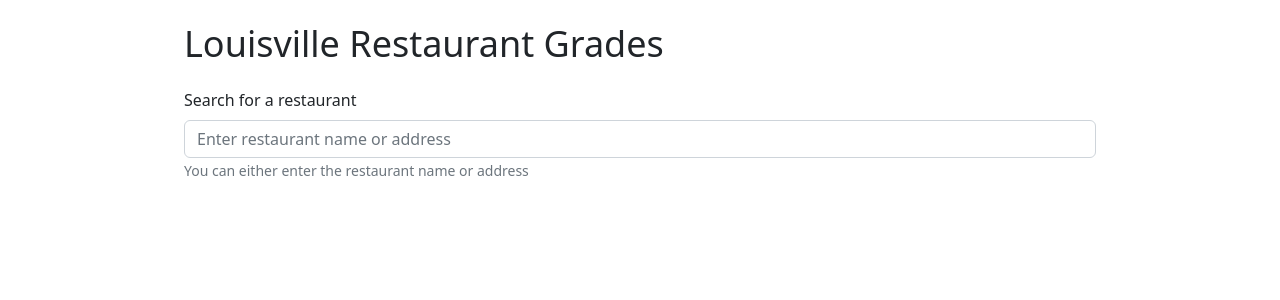
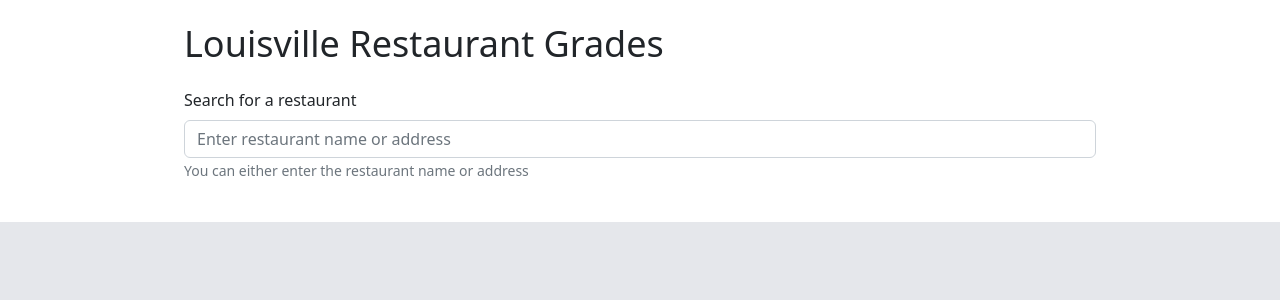
Before and after one commit to LouisvilleData/RestaurantGrades, a React (Create React App) app: page / in a window 1280 px wide. Shown: the top 300 px of the page. Built offline with nearby package versions, Linux system fonts and the light colour scheme.

Commit message:
Working on layout

```diff
--- a/src/App.js
+++ b/src/App.js
@@ -10,7 +10,7 @@
     }
   ])
   return (
-    <div>
+    <div className='bg-gray-200'>
       <RouterProvider router={router} />
     </div>
   )
--- a/src/pages/Home.js
+++ b/src/pages/Home.js
@@ -1,9 +1,12 @@
 import debounce from "lodash.debounce";
 import { useEffect, useState } from "react";
 import Form from "react-bootstrap/Form";
+import Spinner from 'react-bootstrap/Spinner';
 
 export default function Home() {
     const [restaurantResults, setRestaurantResults] = useState([]);
+    const [loading, setLoading] = useState(false);
+
     useEffect(() => {
         // navigator.geolocation.getCurrentPosition(function(position) {
         //   // console.log("Latitude is :", position.coords.latitude);
@@ -17,9 +20,11 @@
         const query = event.target.value;
 
         if (query !== "" && query.length > 2) {
+            setLoading(true);
             fetch(`https://services1.arcgis.com/79kfd2K6fskCAkyg/arcgis/rest/services/Louisville_Metro_KY_Restaurant_Inspection_Scores/FeatureServer/0/query?f=json&where=(EstablishmentName LIKE '%25${encodeURI(query)}%25' OR Address LIKE '%25${encodeURI(query)}%25')&outFields=*`)
                 .then(data => (data.json()))
                 .then(json => {
+                    setLoading(false);
                     if (json.features) {
                         const data = json.features.reduce((result, restaurant) => {
                             let i = result.findIndex(f => { return f.id === restaurant.attributes.EstablishmentID });
@@ -59,17 +64,19 @@
 
 
                         }, []);
-
                         setRestaurantResults(data);
                     }
                 })
         } else {
             setRestaurantResults([]);
+            setLoading(false);
         }
 
     }, 600)
 
-    return <div className="p-4 md:p-8 min-h-screen w-full md:w-3/4 mx-auto">
+    return <div className="bg-gray-200 min-h-screen">
+        <div className="bg-white">
+        <div className="p-4 md:p-8 w-full md:w-3/4 mx-auto">
         <h1 className="text-4xl">Louisville Restaurant Grades</h1>
         <div className="bg-white rounded-md mt-4">
             <Form.Group className="mb-3" controlId="formRestaurant">
@@ -80,6 +87,11 @@
                 </Form.Text>
             </Form.Group>
         </div>
+        </div>
+        </div>
+
+    <div className="p-4 md:p-8 w-full md:w-3/4 mx-auto relative">
+        {loading && <div className="px-40 pb-40 pt-20 w-32 mx-auto"><Spinner animation="border" size="lg" className="w-32 h-32" /></div>}
 
         <div className="grid grid-cols-1 md:grid-cols-2 lg:grid-cols-3 gap-4 w-full">
             {restaurantResults && restaurantResults.map(restaurant => (
@@ -126,4 +138,5 @@
 
         </div>
     </div>
+    </div>
 }
```
